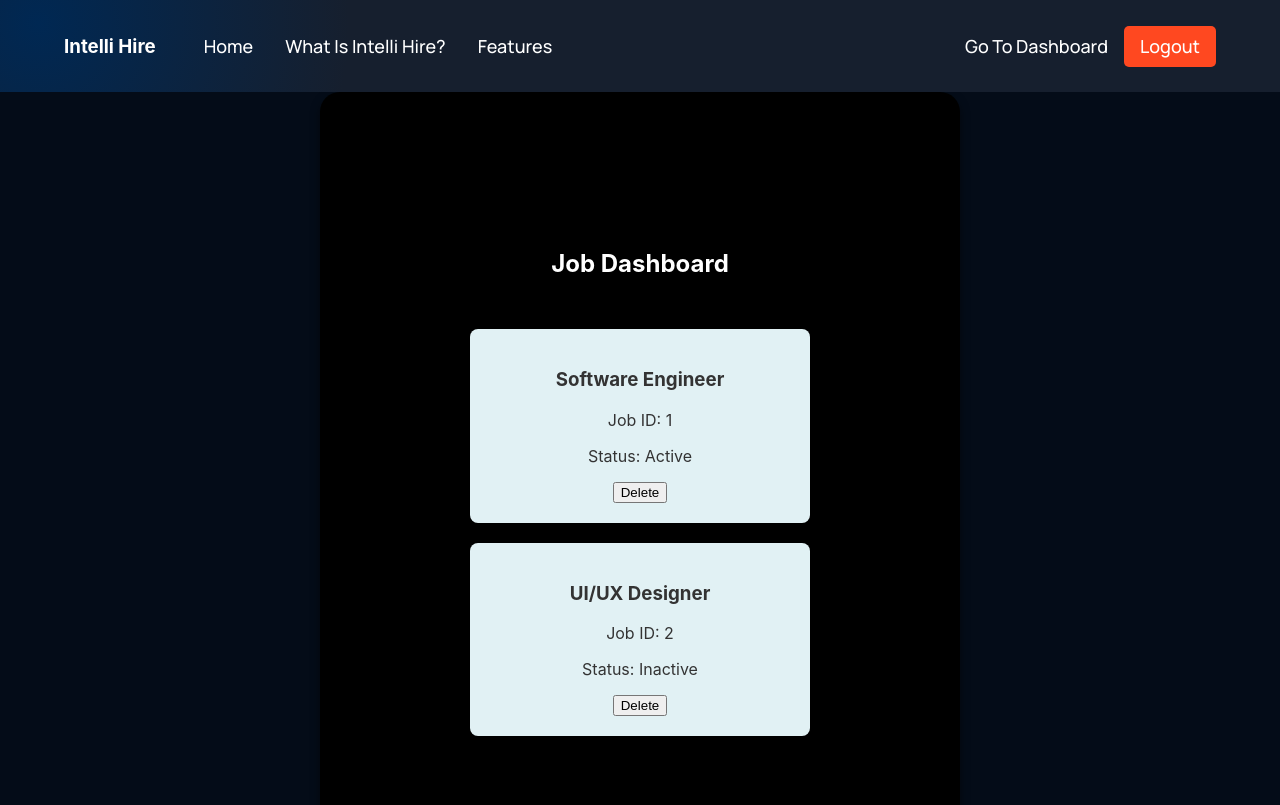
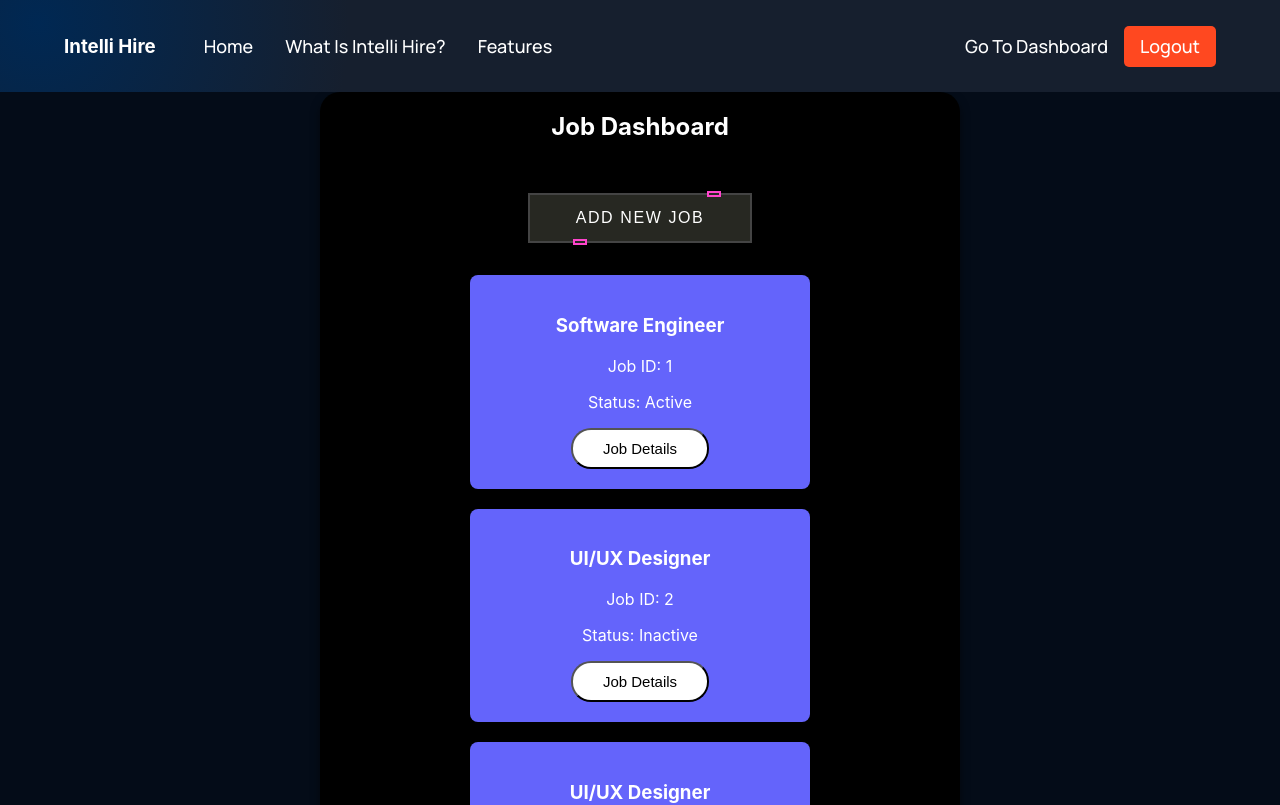
Before and after one commit to AyushModi123/Intelli-Hire, a React (Create React App) app in the folder res_valuator/: page /dashboard in a window 1280 px wide. Shown: the top 805 px of the page. Built offline with nearby package versions, Linux system fonts and the light colour scheme; no server answers; sample sign-in values are in the browser's storage.

Commit message:
dashboard

```diff
--- a/res_valuator/package.json
+++ b/res_valuator/package.json
@@ -12,6 +12,7 @@
     "react": "^18.2.0",
     "react-dom": "^18.2.0",
     "react-icons": "^4.9.0",
+    "react-responsive-modal": "^6.4.2",
     "react-router-dom": "^6.12.1",
     "react-scripts": "5.0.1",
     "react-tsparticles": "^2.10.1",
--- /dev/null
+++ b/res_valuator/src/components/dashboard/AddJobModal.js
@@ -0,0 +1,114 @@
+import React, { useState } from 'react';
+import 'react-responsive-modal/styles.css';
+import { Modal } from 'react-responsive-modal';
+
+const AddJobModal = ({ isOpen, setIsOpen }) => {
+    const [formData, setFormData] = useState({
+        jobDesc: '',
+        education: '',
+        experience: '',
+        skills: '',
+        projects: '',
+        achievements: '',
+        testScore: 0
+    });
+
+    const toggleModal = () => {
+        setIsOpen(!isOpen);
+    };
+
+    const handleInputChange = (e) => {
+        const { name, value } = e.target;
+        setFormData((prevState) => ({
+            ...prevState,
+            [name]: value
+        }));
+    };
+
+    return (
+        <div>
+            <Modal>
+                <div className="modal">
+                    <div className="modal-content">
+                        <h2>Job Application</h2>
+                        <div className="form-group">
+                            <label htmlFor="jobDesc">Job Description:</label>
+                            <textarea
+                                id="jobDesc"
+                                name="jobDesc"
+                                value={formData.jobDesc}
+                                onChange={handleInputChange}
+                            />
+                        </div>
+                        <div className="form-group">
+                            <label htmlFor="education">Education:</label>
+                            <input
+                                type="text"
+                                id="education"
+                                name="education"
+                                value={formData.education}
+                                onChange={handleInputChange}
+                            />
+                        </div>
+                        <div className="form-group">
+                            <label htmlFor="experience">Experience:</label>
+                            <input
+                                type="text"
+                                id="experience"
+                                name="experience"
+                                value={formData.experience}
+                                onChange={handleInputChange}
+                            />
+                        </div>
+                        <div className="form-group">
+                            <label htmlFor="skills">Skills:</label>
+                            <input
+                                type="text"
+                                id="skills"
+                                name="skills"
+                                value={formData.skills}
+                                onChange={handleInputChange}
+                            />
+                        </div>
+                        <div className="form-group">
+                            <label htmlFor="projects">Projects:</label>
+                            <input
+                                type="text"
+                                id="projects"
+                                name="projects"
+                                value={formData.projects}
+                                onChange={handleInputChange}
+                            />
+                        </div>
+                        <div className="form-group">
+                            <label htmlFor="achievements">Achievements:</label>
+                            <input
+                                type="text"
+                                id="achievements"
+                                name="achievements"
+                                value={formData.achievements}
+                                onChange={handleInputChange}
+                            />
+                        </div>
+                        <div className="form-group">
+                            <label htmlFor="testScore">Test Score:</label>
+                            <input
+                                type="range"
+                                id="testScore"
+                                name="testScore"
+                                min="0"
+                                max="5"
+                                value={formData.testScore}
+                                onChange={handleInputChange}
+                            />
+                            <span>{formData.testScore}</span>
+                        </div>
+                        <button onClick={toggleModal}>Close Modal</button>
+                    </div>
+                </div>
+            </Modal>
+        </div>
+    );
+};
+
+export default AddJobModal;
--- a/res_valuator/src/components/dashboard/dashboard.css
+++ b/res_valuator/src/components/dashboard/dashboard.css
@@ -8,6 +8,83 @@
     color: white;
   }
 
+  .add-new {
+    position: relative;
+    background: #444;
+    color: #fff;
+    text-decoration: none;
+    text-transform: uppercase;
+    border: none;
+    letter-spacing: 0.1rem;
+    font-size: 1rem;
+    padding: 1rem 3rem;
+    transition: 0.2s;
+  }
+
+  .add-new:hover {
+    letter-spacing: 0.2rem;
+    padding: 1.1rem 3.1rem;
+    background: var(--clr);
+    color: var(--clr);
+    cursor: pointer;
+    /* box-shadow: 0 0 35px var(--clr); */
+    animation: box 3s infinite;
+  }
+
+  .add-new::before {
+    content: "";
+    position: absolute;
+    inset: 2px;
+    background: #272822;
+  }
+
+  .add-new span {
+    position: relative;
+    z-index: 1;
+  }
+  .add-new i {
+    position: absolute;
+    inset: 0;
+    display: block;
+  }
+
+  .add-new i::before {
+    content: "";
+    position: absolute;
+    width: 10px;
+    height: 2px;
+    left: 80%;
+    top: -2px;
+    border: 2px solid var(--clr);
+    background: #272822;
+    transition: 0.2s;
+  }
+
+  .add-new:hover i::before {
+    width: 15px;
+    left: 20%;
+    animation: move 3s infinite;
+  }
+
+  .add-new i::after {
+    content: "";
+    position: absolute;
+    width: 10px;
+    height: 2px;
+    left: 20%;
+    bottom: -2px;
+    border: 2px solid var(--clr);
+    background: #272822;
+    transition: 0.2s;
+  }
+
+  .add-new:hover i::after {
+    width: 15px;
+    left: 80%;
+    animation: move 3s infinite;
+  }
+
+
   .card-container {
     display: flex;
     flex-wrap: wrap;
@@ -17,19 +94,14 @@
   }
 
   .card {
-    background-color: #e1f1f4;
+    background-color: #6464FB;
     border-radius: 8px;
     padding: 20px;
     width: 300px;
     text-align: center;
     cursor: pointer;
     box-shadow: 0 2px 4px rgba(0, 0, 0, 0.1);
-    color: #333;
-  }
-
-  .card:hover {
-    background-color: #d3e8ed;
-    box-shadow: 0 4px 8px rgba(0, 0, 0, 0.1);
+    color: #fff;
   }
 
   .actions {
@@ -38,6 +110,10 @@
     margin-top: 10px;
   }
 
+  .job-det:hover {
+    background-color: #fff;
+    cursor: pointer;
+  }
   .job-details {
     background-color: #f1f1f1;
     border-radius: 8px;
--- a/res_valuator/src/components/dashboard/dashboard.js
+++ b/res_valuator/src/components/dashboard/dashboard.js
@@ -30,6 +30,7 @@ import React, { useEffect, useState } from 'react';
 import './dashboard.css'; // Import the CSS file
 import JobDetails from './jobDetails';
 import { Link, useNavigate } from 'react-router-dom';
+import AddJobModal from './AddJobModal';
 
 const Dashboard = () => {
   const [jobs, setJobs] = useState([
@@ -55,50 +56,76 @@ const Dashboard = () => {
         { name: 'Bob Johnson', email: 'bob@example.com', phone: '2222222222', status: 'Rejected' },
       ],
     },
+    {
+      jobId: 2,
+      jobTitle: 'UI/UX Designer',
+      status: 'Inactive',
+      jobDesc: 'Lorem ipsum dolor sit amet, consectetur adipiscing elit.',
+      jobUrl: 'https://example.com/job2',
+      candidates: [
+        { name: 'Alice Brown', email: 'alice@example.com', phone: '1111111111', status: 'Offer' },
+        { name: 'Bob Johnson', email: 'bob@example.com', phone: '2222222222', status: 'Rejected' },
+      ],
+    },
+    {
+      jobId: 2,
+      jobTitle: 'UI/UX Designer',
+      status: 'Inactive',
+      jobDesc: 'Lorem ipsum dolor sit amet, consectetur adipiscing elit.',
+      jobUrl: 'https://example.com/job2',
+      candidates: [
+        { name: 'Alice Brown', email: 'alice@example.com', phone: '1111111111', status: 'Offer' },
+        { name: 'Bob Johnson', email: 'bob@example.com', phone: '2222222222', status: 'Rejected' },
+      ],
+    },
   ]);
 
-  const [selectedJob, setSelectedJob] = useState(null);
+  const [isOpen, setIsOpen] = useState(false);
+
+  useEffect(() => {
+    const r_id = localStorage.getItem("r_id");
+    fetch(`http://127.0.0.1:5001/dashboard/${r_id}`)
+      .then(response => {
+        console.log(response);
+        // Handle the response
+      })
+      .catch(error => {
+        console.error(error)
+        // Handle any errors
+      });
+  }, []);
+
   const navigate = useNavigate();
 
-  // useEffect(() => {
-  //   const token = localStorage.getItem("token");
-  //   if(!token){
-  //     navigate("/login");
-  //   }
-  // },[])
-  const handleCardClick = (job) => {
-    setSelectedJob(job);
+  useEffect(() => {
+    const token = localStorage.getItem("token");
+    if(!token){
+      navigate("/login");
+    }
+  },[])
+
+  const buttonStyle = {
+    '--clr': '#FF44CC'
   };
-
-  const handleEdit = (job) => {
-    // Handle edit action for the job
-    console.log('Edit job:', job);
-  };
-
-  const handleDelete = (job) => {
-    // Handle delete action for the job
-    console.log('Delete job:', job);
-  };
-
 
   return (
     <div className="dashboard-container">
       <h2>Job Dashboard</h2>
-
+      <button className='add-new' onClick={() => setIsOpen(true)} style={buttonStyle}><span>Add New Job</span><i></i></button>
       <div className="card-container">
         {jobs.map((job) => (
-          <Link to={`/dashboard/${job.jobId}`}>
-            <div className="card" key={job.jobId} onClick={() => handleCardClick(job)}>
+            <div className="card" key={job.jobId} >
               <h3>{job.jobTitle}</h3>
               <p>Job ID: {job.jobId}</p>
               <p>Status: {job.status}</p>
-              <div className="actions">
-                <button onClick={(e) => handleDelete(job)}>Delete</button>
-              </div>
+              <Link style={{textDecoration:'none', color:'#000'}} to={`/dashboard/${job.jobId}`}>
+                <button className='job-det' style={{textDecoration:'none',fontSize:'15px',backgroundColor:'#fff',padding:'10px 30px', borderRadius:'20px', fontStyle:'bold'}}>Job Details</button>
+              </Link>
             </div>
-          </Link>
+
         ))}
       </div>
+      <AddJobModal isOpen={isOpen} setIsOpen={setIsOpen}/>
     </div>
   );
 
--- a/res_valuator/src/components/login/Login.js
+++ b/res_valuator/src/components/login/Login.js
@@ -16,7 +16,8 @@ const Login = () => {
 		try {
 			const url = "http://127.0.0.1:5001/login";
 			const { data: res } = await axios.post(url, data);
-			localStorage.setItem("token", res);
+			localStorage.setItem("token", res[0]);
+			localStorage.setItem("r_id", res[1]);
 			window.location = "/dashboard";
 		} catch (error) {
 			if (
```
Also changed, not shown: 2 other files (tests, documents, lock files or other folders).
